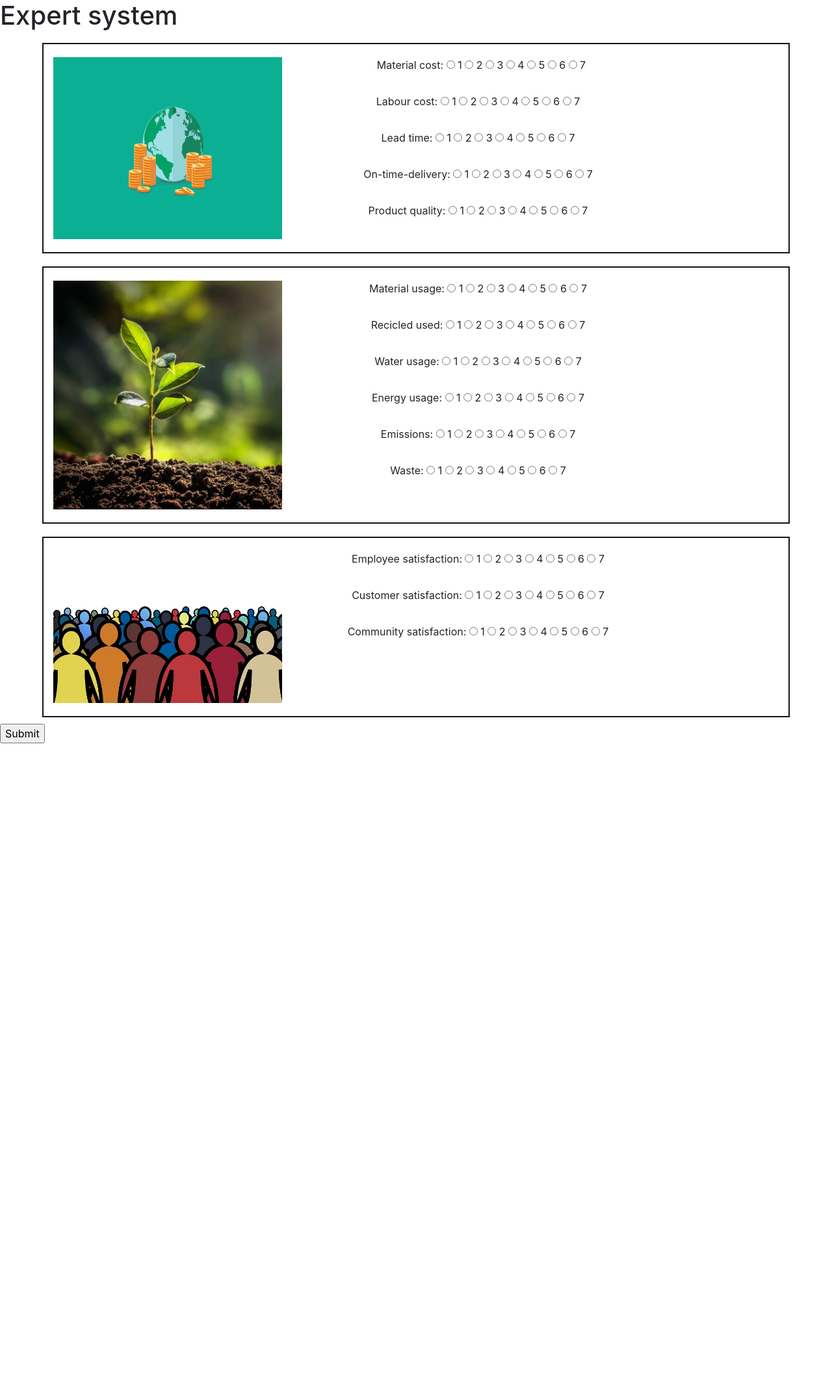
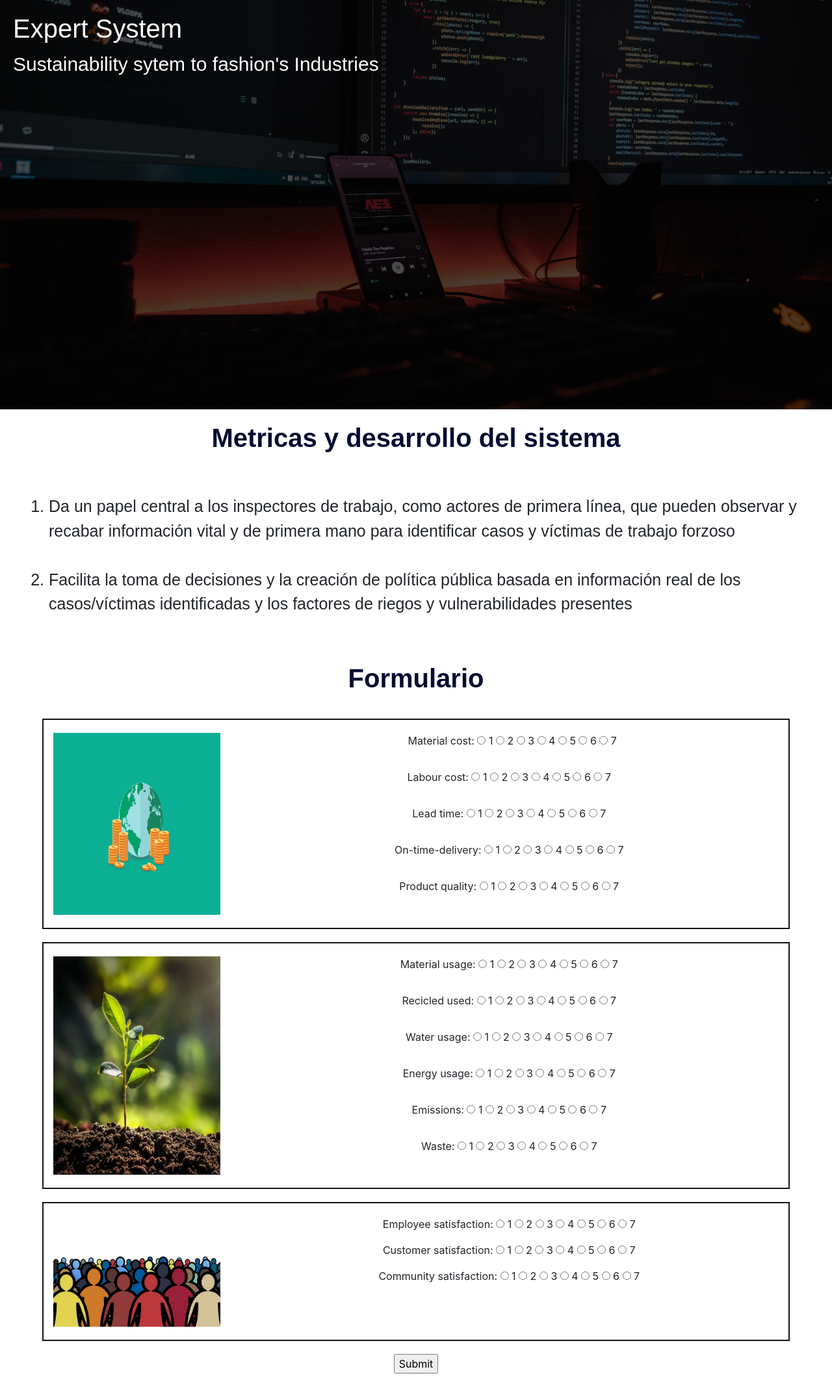
Before and after one commit to Leo-Thomas/A-Knowledge-based-System-for-Assessing-Sustainability-in-the-Fashio, a Flask app: page / in a window 1280 px wide. Shown: the whole page at 65% size. Before the commit the page ends 1144 px from the top, so only its background shows below. Run offline with Flask 2, Linux system fonts and the light colour scheme; some libraries are stand-ins or nearby versions.

Commit message:
Layout part 1

```diff
--- a/web_page/app/static/css/styles.css
+++ b/web_page/app/static/css/styles.css
@@ -41,3 +41,47 @@
 #third_section{
     border: 2px solid rgb(22, 19, 19);
 }
+
+.head_container{
+    color: white;
+    padding-top: 20px;
+    padding-left: 20px;
+}
+
+.first-header{
+    font-family: Arial, Helvetica, sans-serif;
+    background-image: linear-gradient(rgba(0,0,0,0.7),rgba(0,0,0,0.7)), url(../images/background.jpg);
+    background-position:center;
+    background-repeat:no-repeat;
+    background-size:cover;
+    height:630px;
+    font-size:30px;
+    background-attachment: fixed;
+}
+
+/* .imagen-final{
+    background-image: linear-gradient(rgba(0,0,0,0.7),rgba(0,0,0,0.7)), url(../images/background.jpg);
+    background-attachment: fixed;
+    background-position: center;
+    background-repeat: no-repeat;
+    background-size: cover;
+    height: 130px;
+    width: 100%;
+} */
+
+.titu {
+    font-size: 35px;
+    font-family: Arial, Helvetica, sans-serif;
+    text-align:center;
+    padding-top: 20px;
+    font-family: Arial, Helvetica, sans-serif;
+    color:rgb(4, 12, 49);
+    padding-bottom:20px ;
+}
+
+.final{
+    font-family: Arial;
+    font-size: 25px;
+    padding:15px;
+    margin: 20px;
+}
--- a/web_page/app/templates/index.html
+++ b/web_page/app/templates/index.html
@@ -14,8 +14,32 @@
 
 
 <body>
-    <h1> Expert system </h1>
+    <header>
+        <div class="first-header" >
+            <div class="head_container">
+                <h1> Expert System</h1>
+                <p> Sustainability sytem to fashion's Industries</p>
+            </div>
+    </header>
 
+    <div class="titu">
+        <h1> <b> Metricas y desarrollo del sistema </b> </h1>
+    </div>
+
+    <section>
+        <div class="final">
+            <ol>
+                <li> Da un papel central a los inspectores de trabajo, como actores de primera línea, que pueden observar y recabar información vital y de primera mano para identificar casos y víctimas de trabajo forzoso </li>
+                <br>
+                <li> Facilita la toma de decisiones y la creación de política pública basada en información real de los casos/víctimas identificadas y los factores de riegos y vulnerabilidades presentes</li>
+            </ol>
+        </div>
+    </section>
+
+    <div class="titu">
+        <h1> <b> Formulario </b> </h1>
+    </div>
+    <section>
         <form action="" method="POST" >
 
             {{ form.csrf_token }}
@@ -23,11 +47,11 @@
                 <div class = "row text-center">
                     <div class="col-12 "> <!-- ECONOMY COLUMN 1-->
                         <div class ="row" id="first_section"> <!-- ROW 1 / IMAGE-->
-                        <div class="col-4" id="img_eco">
+                            <div class="col-3" id="img_eco">
                                 <img src="{{ url_for('static', filename='/images/eco_1.png') }}" alt="economy" style="width: -webkit-fill-available; height: -webkit-fill-available;padding-bottom: 20px; padding-top: 20px">
 
                             </div>
-                        <div class="col-6" id="text_eco">
+                            <div class="col-9" id="text_eco">
 
                                 <div class="form-group">
 
@@ -86,11 +110,11 @@
 
                     <div class="col-12"> <!-- ENVIRONMENT-->
                         <div class ="row" id="second_section">
-                        <div class="col-4" id="img_env">
+                            <div class="col-3" id="img_env">
                                 <img src="{{ url_for('static', filename='/images/env.jpeg') }}" alt="enviromment" style="width: -webkit-fill-available; height: -webkit-fill-available;padding-bottom: 20px; padding-top: 20px">
 
                             </div>
-                        <div class="col-6" id="text_env">
+                            <div class="col-9" id="text_env">
                                 <div class="form-group">
                                     <label> {{ form.material_usage.label }}</label>
                                     {% for subfield in form.material_usage  %}
@@ -157,10 +181,17 @@
 
                     <div class="col-12"> <!-- SOCIAL -->
                         <div class ="row" id="third_section">
-                        <div class="col-4" id="img_soc">
+                            <div class="col-3" id="img_soc">
                                 <img src="{{ url_for('static', filename='/images/social.jpg') }}" alt="social" style="width: -webkit-fill-available; height: -webkit-fill-available;padding-bottom: 20px; padding-top: 20px">
                             </div>
-                        <div class="col-6" id="text_soc">
+                            <div class="col-9" id="text_soc">
+
+                                <!-- <div class="row" id="third_section_1row">
+
+
+
+                                </div> -->
+
                                 <div class="form-group">
                                     <label> {{ form.employee_satisfaction.label }}</label>
                                     {% for subfield in form.employee_satisfaction  %}
@@ -169,9 +200,9 @@
                                         <td>{{ subfield.label }}</td>
                                     </tr>
                                     {% endfor %}
-                            </div>
 
-                            <div class="form-group">
+                                    <br>
+
                                     <label> {{ form.customer_satisfaction.label }}</label>
                                     {% for subfield in form.customer_satisfaction  %}
                                     <tr>
@@ -179,9 +210,9 @@
                                         <td>{{ subfield.label }}</td>
                                     </tr>
                                     {% endfor %}
-                            </div>
 
-                            <div class="form-group">
+                                    <br>
+
                                     <label> {{ form.community_satisfaction.label }}</label>
                                     {% for subfield in form.community_satisfaction  %}
                                     <tr>
@@ -189,18 +220,21 @@
                                         <td>{{ subfield.label }}</td>
                                     </tr>
                                     {% endfor %}
+
                                 </div>
                             </div>
                         </div>
                     </div>
+                    <div class="col-12"> <!-- BUTTON  -->
+                        <div class ="row" id="four_section"></div>
+                            <!-- <button type="submit">Submit</button> -->
+                            {{ form.submit() }}
                     </div>
                 </div>
+            </div>
+        </form>
+    </section>
 
-
-        <!-- <button type="submit">Submit</button> -->
-        {{ form.submit() }}
-
-    </form>
     <!-- Optional JavaScript -->
     <!-- jQuery first, then Popper.js, then Bootstrap JS -->
     <script src="https://code.jquery.com/jquery-3.3.1.slim.min.js" integrity="sha384-q8i/X+965DzO0rT7abK41JStQIAqVgRVzpbzo5smXKp4YfRvH+8abtTE1Pi6jizo" crossorigin="anonymous"></script>
```
Also changed, not shown: web_page/app/static/images/background.jpg (added), 1 other file. Lines whose indentation alone changed are shown as unchanged.
